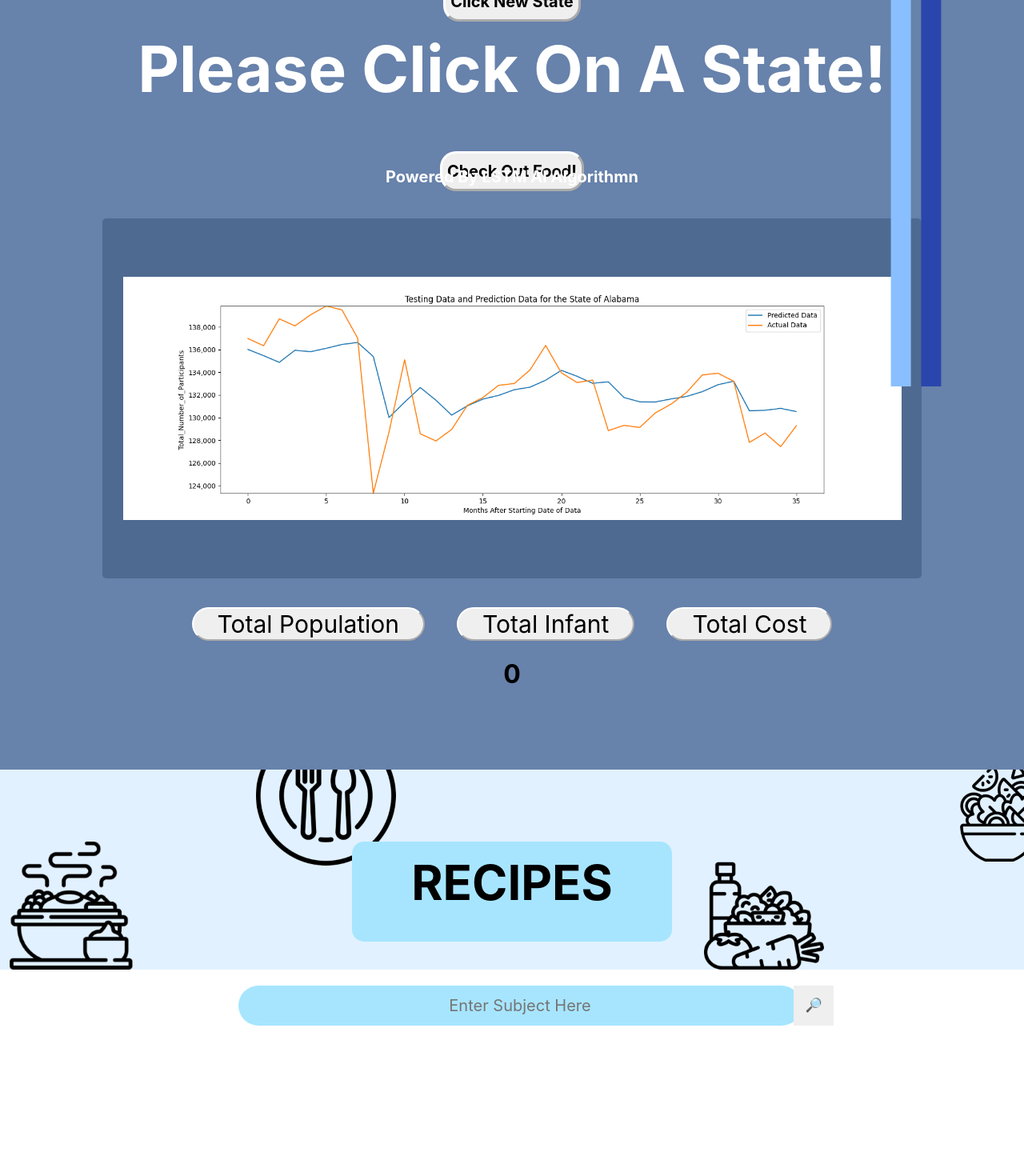
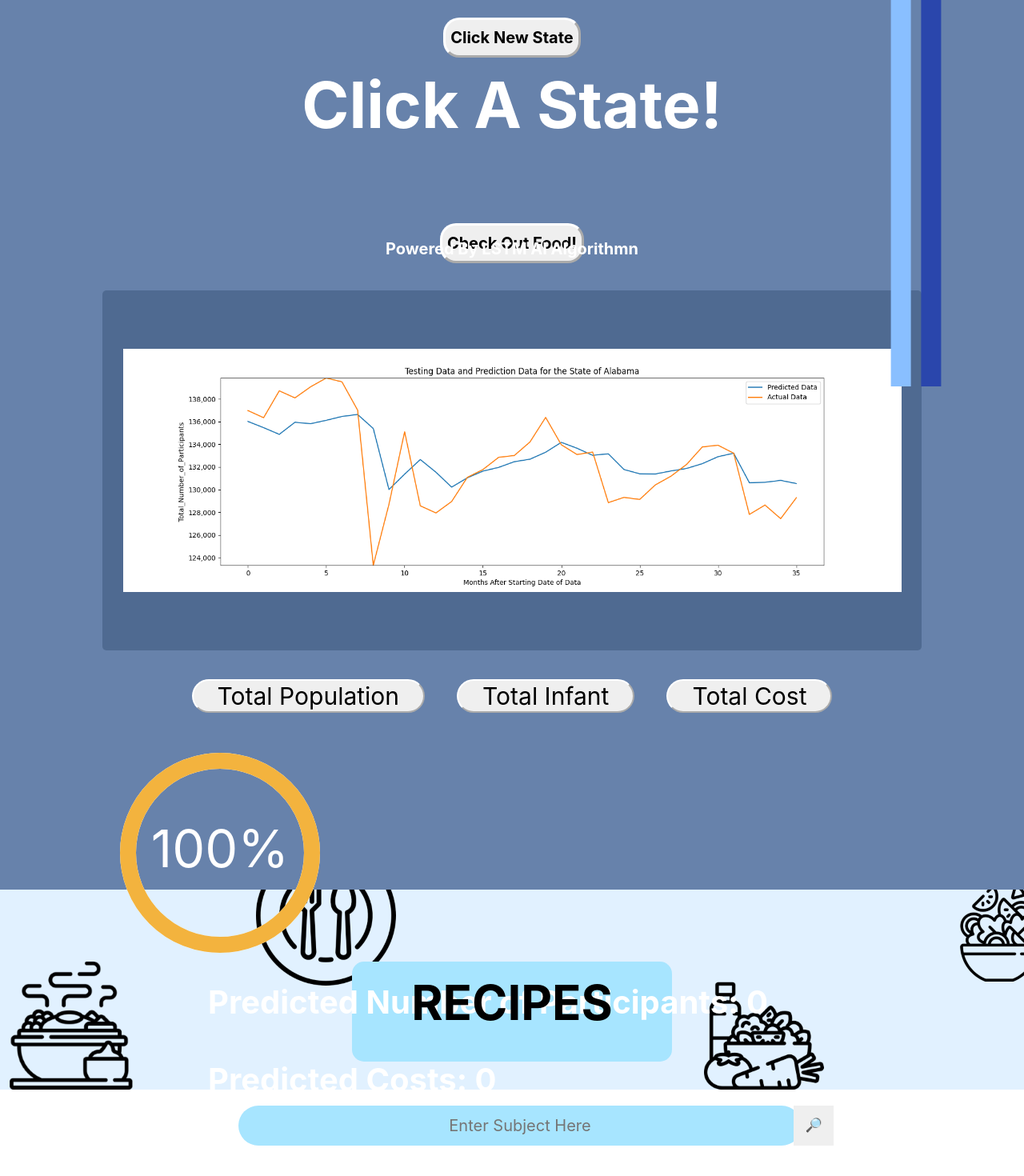
Before and after one commit to kevin-klau/nourishNow, a React (Create React App) app in the folder react-frontend/: page / in a window 1280 px wide. Shown: the part 412-1882 px from the top of the page at 80% size. Built offline with nearby package versions, Linux system fonts and the light colour scheme; a web font is replaced by a local one.

Commit message:
Added extra stats

```diff
--- a/react-frontend/package.json
+++ b/react-frontend/package.json
@@ -13,6 +13,7 @@
     "dotenv": "^16.0.3",
     "openai": "^3.2.1",
     "react": "^18.2.0",
+    "react-circular-progressbar": "^2.1.0",
     "react-dom": "^18.2.0",
     "react-scripts": "^5.0.1",
     "react-usa-map": "^1.5.0",
--- a/react-frontend/src/App.css
+++ b/react-frontend/src/App.css
@@ -82,14 +82,14 @@
   background-color: #6782AB;
   padding-top: 35px;
   text-align: center;
-  height: 1000px;
+  height: 1150px;
 }
 
 #button_home{
   font-family: var(--font-family-inter);
   font-size: 20px;
   height: 50px;
-  margin-top: 15px;
+  margin-top: 60px;
   border-color: white;
   --bs-btn-bg: rgba(0,0,0,0);
   --bs-btn-hover-bg: white;
@@ -302,6 +302,23 @@
   width:100vw;
 }
 
+#infoText{
+  margin-top: 50px;
+  margin-left: 150px;
+  color: white;
+  font-family: var(--font-family-inter);
+  text-align: left;
+  justify-content: left;
+  align-items: left;
+}
+
+.infoTextText{
+  font-size: 40px;
+  line-height: 70px;
+  justify-content: right;
+  margin-left: 110px;
+}
+
 .screen a{
   display: contents;
   text-decoration: none;
--- a/react-frontend/src/App.js
+++ b/react-frontend/src/App.js
@@ -10,7 +10,7 @@ import UserSearch from './search';
 function App() {
 
 
-  const [text, setText] = useState('Please Click On A State!')
+  const [text, setText] = useState('Click A State!')
   function handleClick (abbreviate) {
     setText(abb(abbreviate));
     document.getElementById('DataInfo').scrollIntoView();
--- a/react-frontend/src/data_display.js
+++ b/react-frontend/src/data_display.js
@@ -10,19 +10,21 @@ import backgroundTexPop from './images/Pred_Texas--Total_Number_of_Participants.
 import backgroundTexCost from './images/Pred_Texas--Food_Costs.png';
 import backgroundTexInfant from './images/Pred_Texas--Total_Infants.png';
 import data from './data.json';
+import { CircularProgressbar, buildStyles  } from 'react-circular-progressbar';
+import 'react-circular-progressbar/dist/styles.css';
 
 export default function Data({state}){
     let demand;
     let cost;
     let infant;
-    if (state === "Please Click On A State!"){
+    if (state === "Click A State!"){
         demand = 0;
         cost = 0;
         infant = 0;
     }else{
         demand = data[state]['Total Demand'];
         cost = data[state]['Total Cost'];
-        infant = data[state]['Total Infant'];
+        infant = data[state]['Total Infants'];
     }
     const [display, setDisplay] = useState("pop");
     const [styles, setStyle] = useState(changeStyle("pop"))
@@ -72,12 +74,24 @@ export default function Data({state}){
         }
     }
 
+
+    const [percentage, setPercentage] = useState(0);
+
+    useEffect(() => {
+        let accuracy =  90 + Math.floor(Math.random() * 10);
+        setTimeout(() => {
+        if (percentage < accuracy) {
+            setPercentage(percentage + 4);
+        }
+        }, 50);
+    }, [percentage]);
+
     return(
         <div id="DataInfo">
             <div className="row">
                 <div className="col-lg-1"></div>
                 <button className="btn btn-light col-lg-2" id="button_home" onClick={clickBack}><strong>Click New State</strong></button>
-                {(state === "Please Click On A State!")
+                {(state === "Click A State!")
                     ? <h1 id="state_header" className="col-lg-6" style={{marginBottom:'40px'}}>{state}</h1>
                     : <h1 id="state_header" className="col-lg-6" style={{marginBottom:'40px'}}>{state}</h1>
                 }
@@ -93,7 +107,44 @@ export default function Data({state}){
                 <button id="theButtons" className="btn btn-light" onClick={clickCost}>Total Cost</button>
             </div>
 
-            <h1>{demand}</h1>
+            <div id="infoText" className="row">
+                <div className="col-lg-1"/>
+                <div className="col-lg-4" style={{ width: 250, marginTop: '30px'}}>
+                    <CircularProgressbar className="circle" value={percentage} text={`${percentage}%`}
+                    styles={{
+                        trail: {
+                            // Trail color
+                            stroke: 'white',
+                            // Whether to use rounded or flat corners on the ends - can use 'butt' or 'round'
+                            strokeLinecap: 'butt',
+                            // Rotate the trail
+                            transform: 'rotate(0.25turn)',
+                            transformOrigin: 'center center',
+                          },
+                          text: {
+                            // Text color
+                            fill: 'white',
+                            // Text size
+                            fontSize: '26px',
+                          },path: {
+                            // Path color
+                            stroke: `rgba(243, 179, 62, ${percentage / 100})`,
+                            // Whether to use rounded or flat corners on the ends - can use 'butt' or 'round'
+                            strokeLinecap: 'butt',
+                            // Customize transition animation
+                            transition: 'stroke-dashoffset 0.5s ease 0s',
+                            // Rotate the path
+                            transform: 'rotate(0.25turn)',
+                            transformOrigin: 'center center',
+                          },
+                      }}/>
+                </div>
+                <div className="col-lg-7" >
+                    <h1 class="infoTextText">Predicted Number of Participants: <strong style={{}}>{Math.floor(demand)}</strong></h1>
+                    <h1 class="infoTextText">Predicted Costs: <strong>{Math.floor(cost)}</strong></h1>
+                    <h1 class="infoTextText">Predicted Infants: <strong>{Math.floor(infant)}</strong></h1>
+                </div>
+            </div>
         </div>
     );
 }
```
Also changed, not shown: 1 other file (tests, documents, lock files or other folders).
